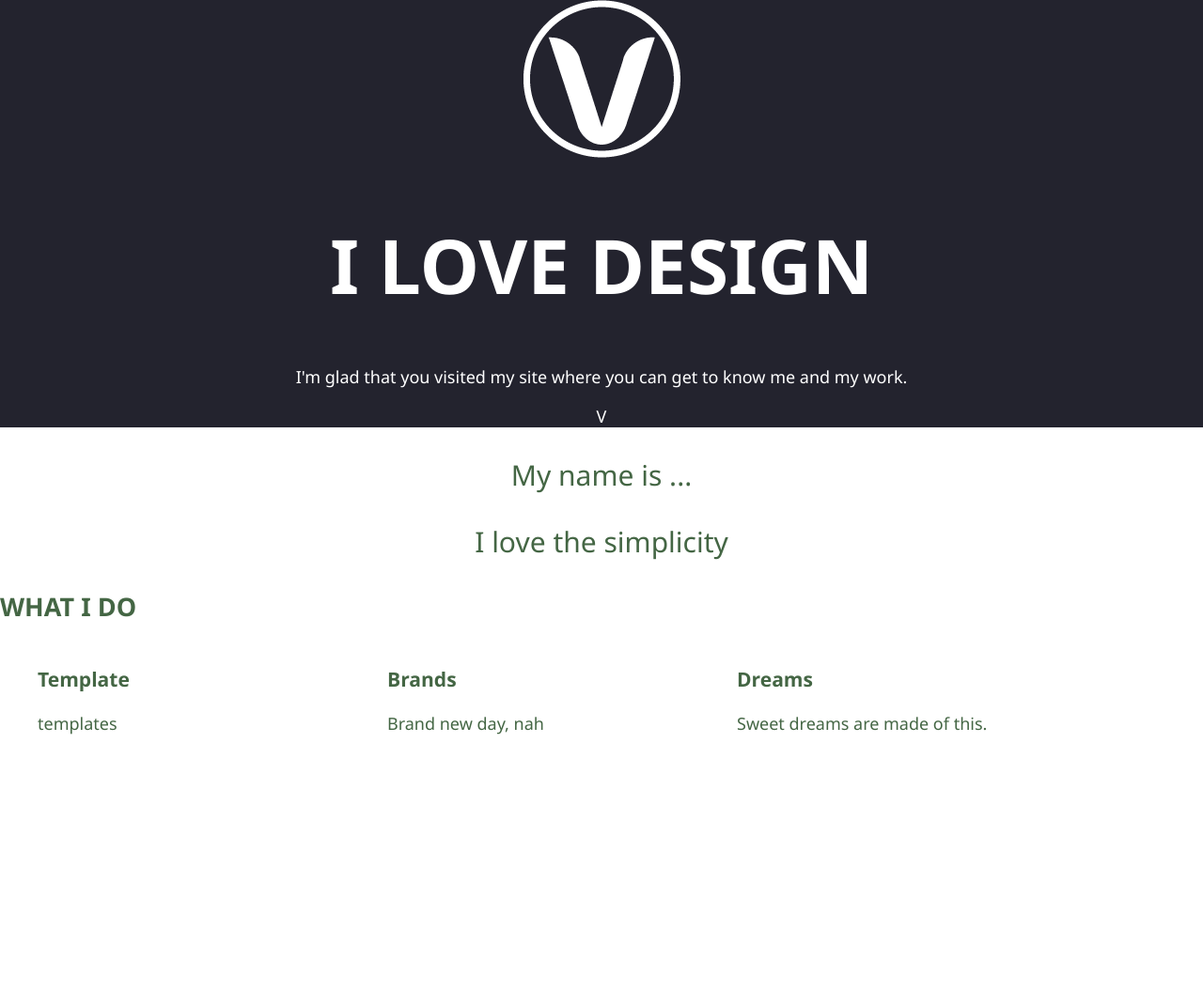
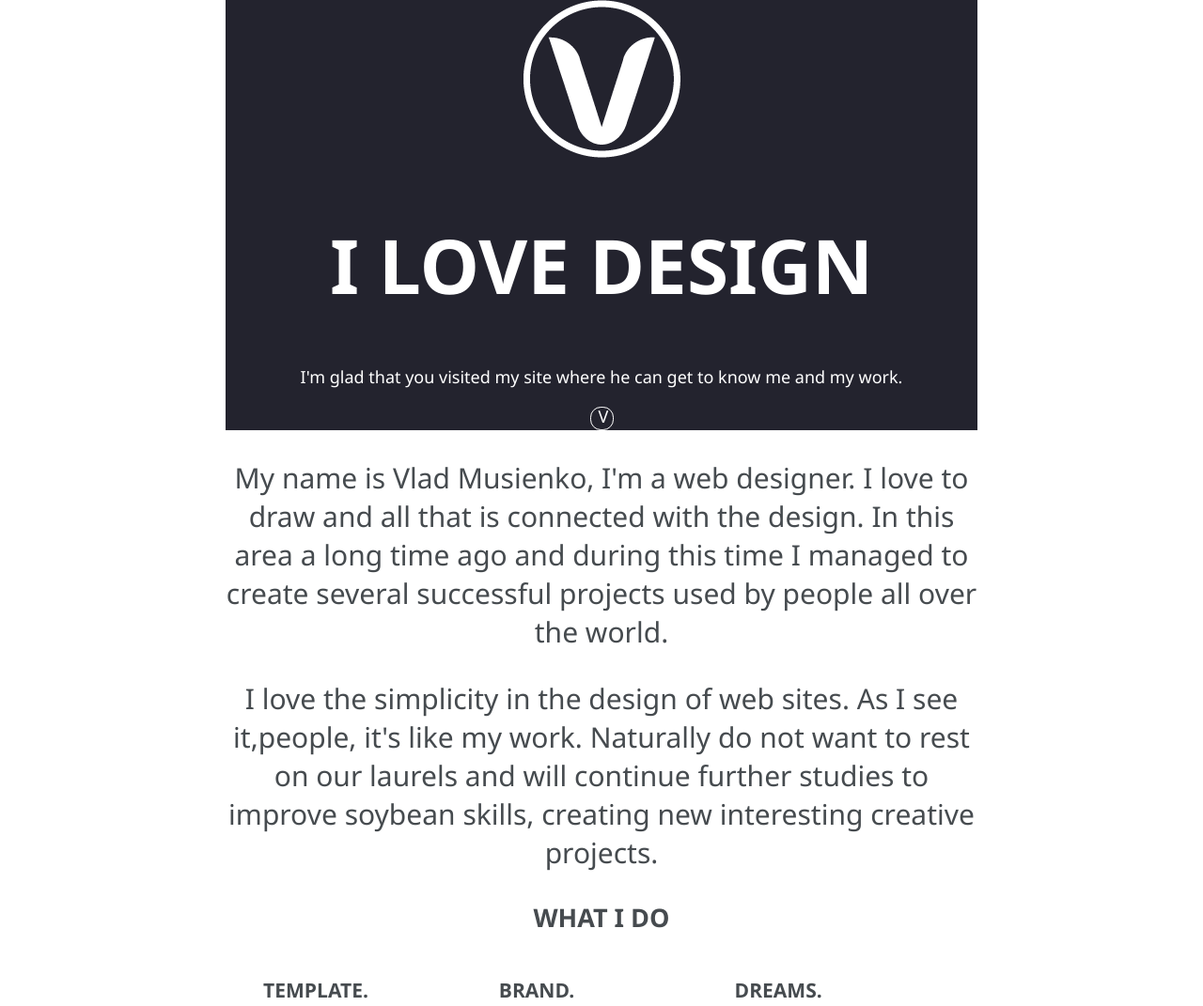
Before and after one commit to itinkremen/smashinghtml5, a plain HTML site: page 8/index.html in a window 1280 px wide. Shown: the top 1071 px of the page at 94% size. Before the commit the page ends 800 px from the top, so only its background shows below. Drawn offline with Linux system fonts and the light colour scheme.

```diff
--- /dev/null
+++ b/7/1/stylesheet.css
@@ -0,0 +1,463 @@
+/* This stylesheet generated by Transfonter (https://transfonter.org) on June 21, 2017 9:51 AM */
+
+@font-face {
+	font-family: 'Proxima Nova Cn Lt';
+	src: url('ProximaNovaCond-LightIt.eot');
+	src: local('Proxima Nova Condensed Light Italic'), local('ProximaNovaCond-LightIt'),
+		url('ProximaNovaCond-LightIt.eot?#iefix') format('embedded-opentype'),
+		url('ProximaNovaCond-LightIt.woff') format('woff'),
+		url('ProximaNovaCond-LightIt.ttf') format('truetype');
+	font-weight: 300;
+	font-style: italic;
+}
+
+@font-face {
+	font-family: 'Proxima Nova Lt';
+	src: url('ProximaNova-LightIt.eot');
+	src: local('Proxima Nova Light Italic'), local('ProximaNova-LightIt'),
+		url('ProximaNova-LightIt.eot?#iefix') format('embedded-opentype'),
+		url('ProximaNova-LightIt.woff') format('woff'),
+		url('ProximaNova-LightIt.ttf') format('truetype');
+	font-weight: 300;
+	font-style: italic;
+}
+
+@font-face {
+	font-family: 'Proxima Nova Cn Rg';
+	src: url('ProximaNovaCond-Regular.eot');
+	src: local('Proxima Nova Condensed Regular'), local('ProximaNovaCond-Regular'),
+		url('ProximaNovaCond-Regular.eot?#iefix') format('embedded-opentype'),
+		url('ProximaNovaCond-Regular.woff') format('woff'),
+		url('ProximaNovaCond-Regular.ttf') format('truetype');
+	font-weight: normal;
+	font-style: normal;
+}
+
+@font-face {
+	font-family: 'Proxima Nova Th';
+	src: url('ProximaNova-Extrabld.eot');
+	src: local('Proxima Nova Extrabold'), local('ProximaNova-Extrabld'),
+		url('ProximaNova-Extrabld.eot?#iefix') format('embedded-opentype'),
+		url('ProximaNova-Extrabld.woff') format('woff'),
+		url('ProximaNova-Extrabld.ttf') format('truetype');
+	font-weight: 800;
+	font-style: normal;
+}
+
+@font-face {
+	font-family: 'Proxima Nova Cn Bl';
+	src: url('ProximaNovaCond-Black.eot');
+	src: local('Proxima Nova Condensed Black'), local('ProximaNovaCond-Black'),
+		url('ProximaNovaCond-Black.eot?#iefix') format('embedded-opentype'),
+		url('ProximaNovaCond-Black.woff') format('woff'),
+		url('ProximaNovaCond-Black.ttf') format('truetype');
+	font-weight: 900;
+	font-style: normal;
+}
+
+@font-face {
+	font-family: 'Proxima Nova Cn Th';
+	src: url('ProximaNovaCond-ExtrabldIt.eot');
+	src: local('Proxima Nova Condensed Extrabold Italic'), local('ProximaNovaCond-ExtrabldIt'),
+		url('ProximaNovaCond-ExtrabldIt.eot?#iefix') format('embedded-opentype'),
+		url('ProximaNovaCond-ExtrabldIt.woff') format('woff'),
+		url('ProximaNovaCond-ExtrabldIt.ttf') format('truetype');
+	font-weight: 800;
+	font-style: italic;
+}
+
+@font-face {
+	font-family: 'Proxima Nova Rg';
+	src: url('ProximaNova-Regular.eot');
+	src: local('Proxima Nova Regular'), local('ProximaNova-Regular'),
+		url('ProximaNova-Regular.eot?#iefix') format('embedded-opentype'),
+		url('ProximaNova-Regular.woff') format('woff'),
+		url('ProximaNova-Regular.ttf') format('truetype');
+	font-weight: normal;
+	font-style: normal;
+}
+
+@font-face {
+	font-family: 'Proxima Nova Lt';
+	src: url('ProximaNova-Semibold.eot');
+	src: local('Proxima Nova Semibold'), local('ProximaNova-Semibold'),
+		url('ProximaNova-Semibold.eot?#iefix') format('embedded-opentype'),
+		url('ProximaNova-Semibold.woff') format('woff'),
+		url('ProximaNova-Semibold.ttf') format('truetype');
+	font-weight: 600;
+	font-style: normal;
+}
+
+@font-face {
+	font-family: 'Proxima Nova ExCn Th';
+	src: url('ProximaNovaExCn-Thin.eot');
+	src: local('Proxima Nova Extra Condensed Thin'), local('ProximaNovaExCn-Thin'),
+		url('ProximaNovaExCn-Thin.eot?#iefix') format('embedded-opentype'),
+		url('ProximaNovaExCn-Thin.woff') format('woff'),
+		url('ProximaNovaExCn-Thin.ttf') format('truetype');
+	font-weight: 100;
+	font-style: normal;
+}
+
+@font-face {
+	font-family: 'Proxima Nova Cn Lt';
+	src: url('ProximaNovaCond-Semibold.eot');
+	src: local('Proxima Nova Condensed Semibold'), local('ProximaNovaCond-Semibold'),
+		url('ProximaNovaCond-Semibold.eot?#iefix') format('embedded-opentype'),
+		url('ProximaNovaCond-Semibold.woff') format('woff'),
+		url('ProximaNovaCond-Semibold.ttf') format('truetype');
+	font-weight: 600;
+	font-style: normal;
+}
+
+@font-face {
+	font-family: 'Proxima Nova ExCn Lt';
+	src: url('ProximaNovaExCn-SemiboldIt.eot');
+	src: local('Proxima Nova Extra Condensed Semibold Italic'), local('ProximaNovaExCn-SemiboldIt'),
+		url('ProximaNovaExCn-SemiboldIt.eot?#iefix') format('embedded-opentype'),
+		url('ProximaNovaExCn-SemiboldIt.woff') format('woff'),
+		url('ProximaNovaExCn-SemiboldIt.ttf') format('truetype');
+	font-weight: 600;
+	font-style: italic;
+}
+
+@font-face {
+	font-family: 'Proxima Nova ExCn Lt';
+	src: url('ProximaNovaExCn-Semibold.eot');
+	src: local('Proxima Nova Extra Condensed Semibold'), local('ProximaNovaExCn-Semibold'),
+		url('ProximaNovaExCn-Semibold.eot?#iefix') format('embedded-opentype'),
+		url('ProximaNovaExCn-Semibold.woff') format('woff'),
+		url('ProximaNovaExCn-Semibold.ttf') format('truetype');
+	font-weight: 600;
+	font-style: normal;
+}
+
+@font-face {
+	font-family: 'Proxima Nova Th';
+	src: url('ProximaNova-ThinIt.eot');
+	src: local('Proxima Nova Thin Italic'), local('ProximaNova-ThinIt'),
+		url('ProximaNova-ThinIt.eot?#iefix') format('embedded-opentype'),
+		url('ProximaNova-ThinIt.woff') format('woff'),
+		url('ProximaNova-ThinIt.ttf') format('truetype');
+	font-weight: 100;
+	font-style: italic;
+}
+
+@font-face {
+	font-family: 'Proxima Nova Cn Th';
+	src: url('ProximaNovaCond-Thin.eot');
+	src: local('Proxima Nova Condensed Thin'), local('ProximaNovaCond-Thin'),
+		url('ProximaNovaCond-Thin.eot?#iefix') format('embedded-opentype'),
+		url('ProximaNovaCond-Thin.woff') format('woff'),
+		url('ProximaNovaCond-Thin.ttf') format('truetype');
+	font-weight: 100;
+	font-style: normal;
+}
+
+@font-face {
+	font-family: 'Proxima Nova Cn Rg';
+	src: url('ProximaNovaCond-RegularIt.eot');
+	src: local('Proxima Nova Condensed Regular Italic'), local('ProximaNovaCond-RegularIt'),
+		url('ProximaNovaCond-RegularIt.eot?#iefix') format('embedded-opentype'),
+		url('ProximaNovaCond-RegularIt.woff') format('woff'),
+		url('ProximaNovaCond-RegularIt.ttf') format('truetype');
+	font-weight: normal;
+	font-style: italic;
+}
+
+@font-face {
+	font-family: 'Proxima Nova ExCn Th';
+	src: url('ProximaNovaExCn-ThinIt.eot');
+	src: local('Proxima Nova Extra Condensed Thin Italic'), local('ProximaNovaExCn-ThinIt'),
+		url('ProximaNovaExCn-ThinIt.eot?#iefix') format('embedded-opentype'),
+		url('ProximaNovaExCn-ThinIt.woff') format('woff'),
+		url('ProximaNovaExCn-ThinIt.ttf') format('truetype');
+	font-weight: 100;
+	font-style: italic;
+}
+
+@font-face {
+	font-family: 'Proxima Nova Lt';
+	src: url('ProximaNova-SemiboldIt.eot');
+	src: local('Proxima Nova Semibold Italic'), local('ProximaNova-SemiboldIt'),
+		url('ProximaNova-SemiboldIt.eot?#iefix') format('embedded-opentype'),
+		url('ProximaNova-SemiboldIt.woff') format('woff'),
+		url('ProximaNova-SemiboldIt.ttf') format('truetype');
+	font-weight: 600;
+	font-style: italic;
+}
+
+@font-face {
+	font-family: 'Proxima Nova Rg';
+	src: url('ProximaNova-RegularIt.eot');
+	src: local('Proxima Nova Regular Italic'), local('ProximaNova-RegularIt'),
+		url('ProximaNova-RegularIt.eot?#iefix') format('embedded-opentype'),
+		url('ProximaNova-RegularIt.woff') format('woff'),
+		url('ProximaNova-RegularIt.ttf') format('truetype');
+	font-weight: normal;
+	font-style: italic;
+}
+
+@font-face {
+	font-family: 'Proxima Nova Cn Th';
+	src: url('ProximaNovaCond-Extrabld.eot');
+	src: local('Proxima Nova Condensed Extrabold'), local('ProximaNovaCond-Extrabld'),
+		url('ProximaNovaCond-Extrabld.eot?#iefix') format('embedded-opentype'),
+		url('ProximaNovaCond-Extrabld.woff') format('woff'),
+		url('ProximaNovaCond-Extrabld.ttf') format('truetype');
+	font-weight: 800;
+	font-style: normal;
+}
+
+@font-face {
+	font-family: 'Proxima Nova ExCn Th';
+	src: url('ProximaNovaExCn-ExtrabldIt.eot');
+	src: local('Proxima Nova Extra Condensed Extrabold Italic'), local('ProximaNovaExCn-ExtrabldIt'),
+		url('ProximaNovaExCn-ExtrabldIt.eot?#iefix') format('embedded-opentype'),
+		url('ProximaNovaExCn-ExtrabldIt.woff') format('woff'),
+		url('ProximaNovaExCn-ExtrabldIt.ttf') format('truetype');
+	font-weight: 800;
+	font-style: italic;
+}
+
+@font-face {
+	font-family: 'Proxima Nova ExCn Bl';
+	src: url('ProximaNovaExCn-BlackIt.eot');
+	src: local('Proxima Nova Extra Condensed Black Italic'), local('ProximaNovaExCn-BlackIt'),
+		url('ProximaNovaExCn-BlackIt.eot?#iefix') format('embedded-opentype'),
+		url('ProximaNovaExCn-BlackIt.woff') format('woff'),
+		url('ProximaNovaExCn-BlackIt.ttf') format('truetype');
+	font-weight: 900;
+	font-style: italic;
+}
+
+@font-face {
+	font-family: 'Proxima Nova ExCn Lt';
+	src: url('ProximaNovaExCn-LightIt.eot');
+	src: local('Proxima Nova Extra Condensed Light Italic'), local('ProximaNovaExCn-LightIt'),
+		url('ProximaNovaExCn-LightIt.eot?#iefix') format('embedded-opentype'),
+		url('ProximaNovaExCn-LightIt.woff') format('woff'),
+		url('ProximaNovaExCn-LightIt.ttf') format('truetype');
+	font-weight: 300;
+	font-style: italic;
+}
+
+@font-face {
+	font-family: 'Proxima Nova Cn Th';
+	src: url('ProximaNovaCond-ThinIt.eot');
+	src: local('Proxima Nova Condensed Thin Italic'), local('ProximaNovaCond-ThinIt'),
+		url('ProximaNovaCond-ThinIt.eot?#iefix') format('embedded-opentype'),
+		url('ProximaNovaCond-ThinIt.woff') format('woff'),
+		url('ProximaNovaCond-ThinIt.ttf') format('truetype');
+	font-weight: 100;
+	font-style: italic;
+}
+
+@font-face {
+	font-family: 'Proxima Nova ExCn Lt';
+	src: url('ProximaNovaExCn-Light.eot');
+	src: local('Proxima Nova Extra Condensed Light'), local('ProximaNovaExCn-Light'),
+		url('ProximaNovaExCn-Light.eot?#iefix') format('embedded-opentype'),
+		url('ProximaNovaExCn-Light.woff') format('woff'),
+		url('ProximaNovaExCn-Light.ttf') format('truetype');
+	font-weight: 300;
+	font-style: normal;
+}
+
+@font-face {
+	font-family: 'Proxima Nova Cn Rg';
+	src: url('ProximaNovaCond-BoldIt.eot');
+	src: local('Proxima Nova Condensed Bold Italic'), local('ProximaNovaCond-BoldIt'),
+		url('ProximaNovaCond-BoldIt.eot?#iefix') format('embedded-opentype'),
+		url('ProximaNovaCond-BoldIt.woff') format('woff'),
+		url('ProximaNovaCond-BoldIt.ttf') format('truetype');
+	font-weight: bold;
+	font-style: italic;
+}
+
+@font-face {
+	font-family: 'Proxima Nova ExCn Th';
+	src: url('ProximaNovaExCn-Extrabld.eot');
+	src: local('Proxima Nova Extra Condensed Extrabold'), local('ProximaNovaExCn-Extrabld'),
+		url('ProximaNovaExCn-Extrabld.eot?#iefix') format('embedded-opentype'),
+		url('ProximaNovaExCn-Extrabld.woff') format('woff'),
+		url('ProximaNovaExCn-Extrabld.ttf') format('truetype');
+	font-weight: 800;
+	font-style: normal;
+}
+
+@font-face {
+	font-family: 'Proxima Nova ExCn Rg';
+	src: url('ProximaNovaExCn-BoldIt.eot');
+	src: local('Proxima Nova Extra Condensed Bold Italic'), local('ProximaNovaExCn-BoldIt'),
+		url('ProximaNovaExCn-BoldIt.eot?#iefix') format('embedded-opentype'),
+		url('ProximaNovaExCn-BoldIt.woff') format('woff'),
+		url('ProximaNovaExCn-BoldIt.ttf') format('truetype');
+	font-weight: bold;
+	font-style: italic;
+}
+
+@font-face {
+	font-family: 'Proxima Nova Bl';
+	src: url('ProximaNova-Black.eot');
+	src: local('Proxima Nova Black'), local('ProximaNova-Black'),
+		url('ProximaNova-Black.eot?#iefix') format('embedded-opentype'),
+		url('ProximaNova-Black.woff') format('woff'),
+		url('ProximaNova-Black.ttf') format('truetype');
+	font-weight: 900;
+	font-style: normal;
+}
+
+@font-face {
+	font-family: 'Proxima Nova Rg';
+	src: url('ProximaNova-Bold.eot');
+	src: local('Proxima Nova Bold'), local('ProximaNova-Bold'),
+		url('ProximaNova-Bold.eot?#iefix') format('embedded-opentype'),
+		url('ProximaNova-Bold.woff') format('woff'),
+		url('ProximaNova-Bold.ttf') format('truetype');
+	font-weight: bold;
+	font-style: normal;
+}
+
+@font-face {
+	font-family: 'Proxima Nova ExCn Rg';
+	src: url('ProximaNovaExCn-Bold.eot');
+	src: local('Proxima Nova Extra Condensed Bold'), local('ProximaNovaExCn-Bold'),
+		url('ProximaNovaExCn-Bold.eot?#iefix') format('embedded-opentype'),
+		url('ProximaNovaExCn-Bold.woff') format('woff'),
+		url('ProximaNovaExCn-Bold.ttf') format('truetype');
+	font-weight: bold;
+	font-style: normal;
+}
+
+@font-face {
+	font-family: 'Proxima Nova Th';
+	src: url('ProximaNovaT-Thin.eot');
+	src: local('Proxima Nova Thin'), local('ProximaNovaT-Thin'),
+		url('ProximaNovaT-Thin.eot?#iefix') format('embedded-opentype'),
+		url('ProximaNovaT-Thin.woff') format('woff'),
+		url('ProximaNovaT-Thin.ttf') format('truetype');
+	font-weight: 100;
+	font-style: normal;
+}
+
+@font-face {
+	font-family: 'Proxima Nova Rg';
+	src: url('ProximaNova-BoldIt.eot');
+	src: local('Proxima Nova Bold Italic'), local('ProximaNova-BoldIt'),
+		url('ProximaNova-BoldIt.eot?#iefix') format('embedded-opentype'),
+		url('ProximaNova-BoldIt.woff') format('woff'),
+		url('ProximaNova-BoldIt.ttf') format('truetype');
+	font-weight: bold;
+	font-style: italic;
+}
+
+@font-face {
+	font-family: 'Proxima Nova Cn Rg';
+	src: url('ProximaNovaCond-Bold.eot');
+	src: local('Proxima Nova Condensed Bold'), local('ProximaNovaCond-Bold'),
+		url('ProximaNovaCond-Bold.eot?#iefix') format('embedded-opentype'),
+		url('ProximaNovaCond-Bold.woff') format('woff'),
+		url('ProximaNovaCond-Bold.ttf') format('truetype');
+	font-weight: bold;
+	font-style: normal;
+}
+
+@font-face {
+	font-family: 'Proxima Nova ExCn Bl';
+	src: url('ProximaNovaExCn-Black.eot');
+	src: local('Proxima Nova Extra Condensed Black'), local('ProximaNovaExCn-Black'),
+		url('ProximaNovaExCn-Black.eot?#iefix') format('embedded-opentype'),
+		url('ProximaNovaExCn-Black.woff') format('woff'),
+		url('ProximaNovaExCn-Black.ttf') format('truetype');
+	font-weight: 900;
+	font-style: normal;
+}
+
+@font-face {
+	font-family: 'Proxima Nova ExCn Rg';
+	src: url('ProximaNovaExCn-RegularIt.eot');
+	src: local('Proxima Nova Extra Condensed Regular Italic'), local('ProximaNovaExCn-RegularIt'),
+		url('ProximaNovaExCn-RegularIt.eot?#iefix') format('embedded-opentype'),
+		url('ProximaNovaExCn-RegularIt.woff') format('woff'),
+		url('ProximaNovaExCn-RegularIt.ttf') format('truetype');
+	font-weight: normal;
+	font-style: italic;
+}
+
+@font-face {
+	font-family: 'Proxima Nova Cn Lt';
+	src: url('ProximaNovaCond-Light.eot');
+	src: local('Proxima Nova Condensed Light'), local('ProximaNovaCond-Light'),
+		url('ProximaNovaCond-Light.eot?#iefix') format('embedded-opentype'),
+		url('ProximaNovaCond-Light.woff') format('woff'),
+		url('ProximaNovaCond-Light.ttf') format('truetype');
+	font-weight: 300;
+	font-style: normal;
+}
+
+@font-face {
+	font-family: 'Proxima Nova Th';
+	src: url('ProximaNova-ExtrabldIt.eot');
+	src: local('Proxima Nova Extrabold Italic'), local('ProximaNova-ExtrabldIt'),
+		url('ProximaNova-ExtrabldIt.eot?#iefix') format('embedded-opentype'),
+		url('ProximaNova-ExtrabldIt.woff') format('woff'),
+		url('ProximaNova-ExtrabldIt.ttf') format('truetype');
+	font-weight: 800;
+	font-style: italic;
+}
+
+@font-face {
+	font-family: 'Proxima Nova Cn Bl';
+	src: url('ProximaNovaCond-BlackIt.eot');
+	src: local('Proxima Nova Condensed Black Italic'), local('ProximaNovaCond-BlackIt'),
+		url('ProximaNovaCond-BlackIt.eot?#iefix') format('embedded-opentype'),
+		url('ProximaNovaCond-BlackIt.woff') format('woff'),
+		url('ProximaNovaCond-BlackIt.ttf') format('truetype');
+	font-weight: 900;
+	font-style: italic;
+}
+
+@font-face {
+	font-family: 'Proxima Nova ExCn Rg';
+	src: url('ProximaNovaExCn-Regular.eot');
+	src: local('Proxima Nova Extra Condensed Regular'), local('ProximaNovaExCn-Regular'),
+		url('ProximaNovaExCn-Regular.eot?#iefix') format('embedded-opentype'),
+		url('ProximaNovaExCn-Regular.woff') format('woff'),
+		url('ProximaNovaExCn-Regular.ttf') format('truetype');
+	font-weight: normal;
+	font-style: normal;
+}
+
+@font-face {
+	font-family: 'Proxima Nova Lt';
+	src: url('ProximaNova-Light.eot');
+	src: local('Proxima Nova Light'), local('ProximaNova-Light'),
+		url('ProximaNova-Light.eot?#iefix') format('embedded-opentype'),
+		url('ProximaNova-Light.woff') format('woff'),
+		url('ProximaNova-Light.ttf') format('truetype');
+	font-weight: 300;
+	font-style: normal;
+}
+
+@font-face {
+	font-family: 'Proxima Nova Cn Lt';
+	src: url('ProximaNovaCond-SemiboldIt.eot');
+	src: local('Proxima Nova Condensed Semibold Italic'), local('ProximaNovaCond-SemiboldIt'),
+		url('ProximaNovaCond-SemiboldIt.eot?#iefix') format('embedded-opentype'),
+		url('ProximaNovaCond-SemiboldIt.woff') format('woff'),
+		url('ProximaNovaCond-SemiboldIt.ttf') format('truetype');
+	font-weight: 600;
+	font-style: italic;
+}
+
+@font-face {
+	font-family: 'Proxima Nova Bl';
+	src: url('ProximaNova-BlackIt.eot');
+	src: local('Proxima Nova Black Italic'), local('ProximaNova-BlackIt'),
+		url('ProximaNova-BlackIt.eot?#iefix') format('embedded-opentype'),
+		url('ProximaNova-BlackIt.woff') format('woff'),
+		url('ProximaNova-BlackIt.ttf') format('truetype');
+	font-weight: 900;
+	font-style: italic;
+}
--- /dev/null
+++ b/7/2/style.css
@@ -0,0 +1,11 @@
+body {
+	font-size: 18px;
+}
+
+span {
+	width: 100px;
+	height: 60px;
+	font-size: 110px;
+	float: left;
+
+}
--- a/8/css/style.css
+++ b/8/css/style.css
@@ -1,51 +1,54 @@
+html{
+	background-color: #fff;
+}
+
 body{
 	font-family: "Segoe UI", Frutiger, "Frutiger Linotype", "Dejavu Sans", "Helvetica Neue", Arial, sans-serif;
 	font-size: 18px;
-	color: #464
-	}
+	color: #464b4f;
 
-html {
-	background-color: #fff;
+	width: 800px;
+	margin: 0 auto;
+}
+
+header {
+	background-color: #23232E;
+	color: #fff;
+	text-align: center;
 }
 
 header h1 {
 	font-size: 80px;
 	text-transform: uppercase;
-	background-color: #23232e;
-
 }
-
-header {
-	background-color: #23232e;
-	color: #ffffff;
-	text-align: center;
-}
-
-header h1, header p, header span {
-	color: #fff;
-}
-
 
 main p {
 	font-size: 30px;
 	text-align: center;
-
-}
-
-footer {
-	color: #464
 }
 
 footer h2 {
 	text-transform: uppercase;
-
+	text-align: center;
 }
 
-footer ul li {
-	/*display: inline-block;*/
+footer li{
 	float: left;
-	width: 30%;
+	width: 33%;
 	list-style: none;
+}
+
+.expander {
+    display: inline-block;
+    color: white;
+    width: 25px;
+    height: 25px;
+    margin: 0;
+    line-height: 19px;
+    padding: 0 8px;
+    border: 1px solid white;
+    border-radius: 45%;
+	background-color: transparent;
 }
 
 /* Layout */
--- a/8/index.html
+++ b/8/index.html
@@ -14,17 +14,18 @@
 
 </head>
 <body>
-
 	<header>
 		<img src="image/logo.png" alt="Logo">
 		<h1>I love design</h1>
-		<p>I'm glad that you visited my site where you can get to know me and my work.</p>
+		<p>I'm glad that you visited my site where he can get to know me and my work.</p>
 		<span class="expander">V</span>
 	</header>
 
 	<main>
-		<p>My name is ...</p>
-		<p>I love the simplicity</p>
+		<p>My name is Vlad Musienko, I'm a web designer. I love to draw and all that is connected with the design. In this area a long time ago and during this time I managed to create several successful projects used by people all over the world.
+		</p>
+		<p>I love the simplicity in the design of web sites. As I see it,people, it's like my work. Naturally do not want to rest on our laurels and will continue further studies to improve soybean skills, creating new interesting creative projects.
+		</p>
 	</main>
 
 	<footer>
@@ -32,21 +33,18 @@
 
 		<ul>
 			<li>
-				<h3>Template</h3>
-				<p>templates</p>
+				<h3>TEMPLATE.</h3>
+				<p>Lately, I often create templates for WordPress. The portfolio is the presentation and the opportunity to buy them on the site Themeforest.</p>
 			</li>
 			<li>
-				<h3>Brands</h3>
-				<p>Brand new day, nah</p>
+				<h3>BRAND.</h3>
+				<p>Creating a brand is a very complex process aimed at the creation and positioning the unique persons of the company, its products and services.</p>
 			</li>
 			<li>
-				<h3>Dreams</h3>
-				<p>Sweet dreams are made of this. </p>
+				<h3>DREAMS.</h3>
+				<p>Everyone is able to destroy the dream, but not everyone is able to create it. I try to help people in its definition as a person and specialist.</p>
 			</li>
 		</ul>
-
-
 	</footer>
-
 </body>
 </html>
```
Also changed, not shown: 7/2/index.html (added, +24 -0 lines), 7/1/index.html (added), 7/1/style.css (added), 1 other file.
